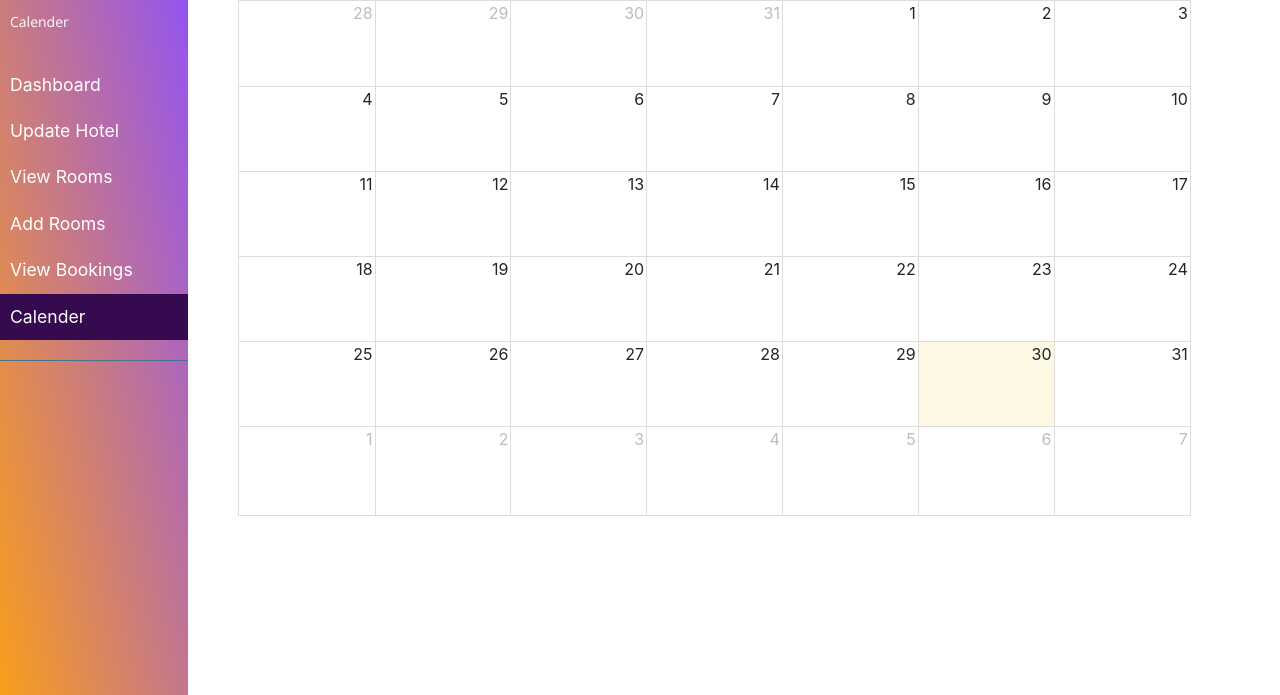
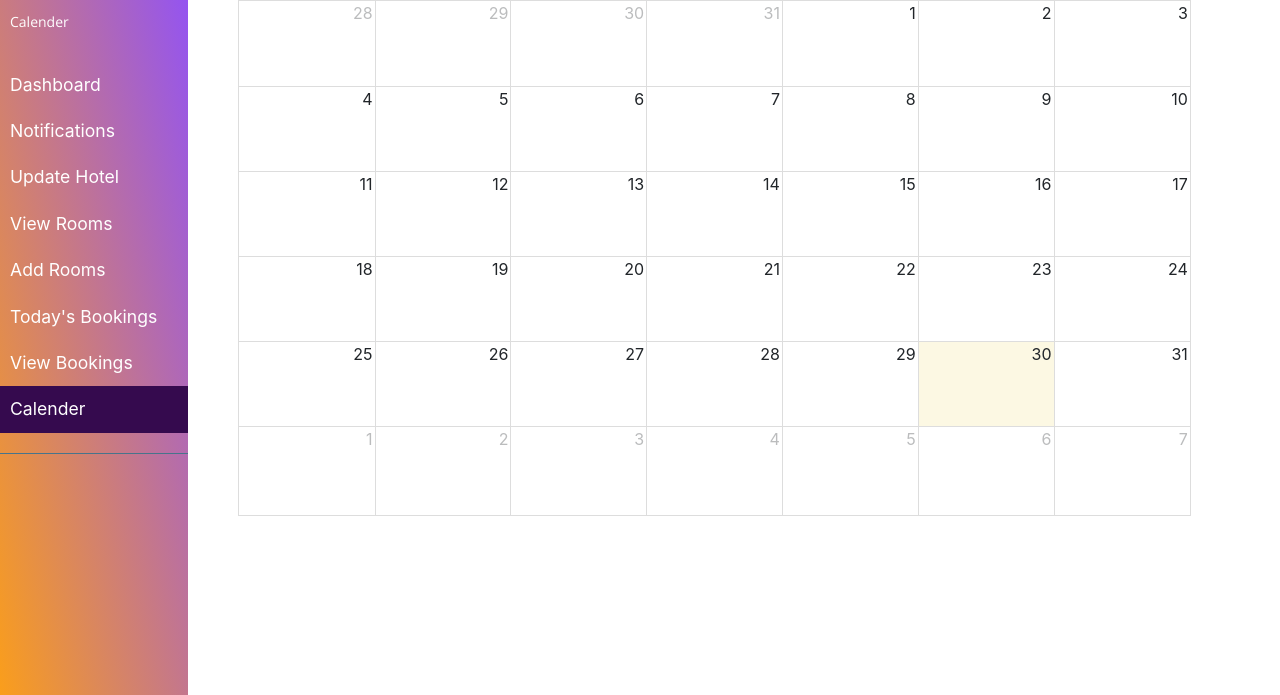
Before and after one commit to iamsanjaymalakar/HotelFlight, a Django app: template HotelFlight/HotelFlight/templates/adminpanel/hotelAdminCalender.html in a window 1280 px wide. Shown: the part 300-995 px from the top of the page. Run offline with Django 3.2, Linux system fonts and the light colour scheme; the template is opened without the code that fills it: most values are stand-ins (such as "Sample title", 1, 10 or a date in 2020); some libraries are stand-ins or nearby versions.

Commit message:
Added links in HotelAdmin UI

```diff
--- a/HotelFlight/HotelFlight/templates/adminpanel/hotelAdminAddRoom.html
+++ b/HotelFlight/HotelFlight/templates/adminpanel/hotelAdminAddRoom.html
@@ -51,6 +51,9 @@
                             </li>
                             <li class="active">
                                 <a href="{% url 'hotelAdminAddRoom' %}">Add Rooms</a>
+                            </li>
+                            <li>
+                                <a href="{% url 'hotelAdminBookingsToday' %}">Today's Bookings</a>
                             </li>
                             <li>
                                 <a href="{% url 'hotelAdminBookings' %}">View Bookings</a>
--- a/HotelFlight/HotelFlight/templates/adminpanel/hotelAdminBookings.html
+++ b/HotelFlight/HotelFlight/templates/adminpanel/hotelAdminBookings.html
@@ -70,6 +70,9 @@
                             <p>Bookings</p>
                             <li>
                                 <a href="{% url 'hotelAdminDash' %}">Dashboard</a>
+                            </li>
+                            <li>
+                                <a href="{% url 'hotelAdminNotifications' %}">Notifications</a>
                             </li>
                             <li>
                                 <a href="{% url 'hotelAdminUpdate' %}">Update Hotel</a>
--- a/HotelFlight/HotelFlight/templates/adminpanel/hotelAdminBookingsToday.html
+++ b/HotelFlight/HotelFlight/templates/adminpanel/hotelAdminBookingsToday.html
@@ -72,6 +72,9 @@
                                 <a href="{% url 'hotelAdminDash' %}">Dashboard</a>
                             </li>
                             <li>
+                                <a href="{% url 'hotelAdminNotifications' %}">Notifications</a>
+                            </li>
+                            <li>
                                 <a href="{% url 'hotelAdminUpdate' %}">Update Hotel</a>
                             </li>
                             <li>
@@ -81,6 +84,9 @@
                                 <a href="{% url 'hotelAdminAddRoom' %}">Add Rooms</a>
                             </li>
                             <li class="active">
+                                <a href="{% url 'hotelAdminBookingsToday' %}">Today's Bookings</a>
+                            </li>
+                            <li>
                                 <a href="{% url 'hotelAdminBookings' %}">View Bookings</a>
                             </li>
                             <li>
--- a/HotelFlight/HotelFlight/templates/adminpanel/hotelAdminCalender.html
+++ b/HotelFlight/HotelFlight/templates/adminpanel/hotelAdminCalender.html
@@ -50,6 +50,9 @@
                                 <a href="{% url 'hotelAdminDash' %}">Dashboard</a>
                             </li>
                             <li>
+                                <a href="{% url 'hotelAdminNotifications' %}">Notifications</a>
+                            </li>
+                            <li>
                                 <a href="{% url 'hotelAdminUpdate' %}">Update Hotel</a>
                             </li>
                             <li>
@@ -57,6 +60,9 @@
                             </li>
                             <li>
                                 <a href="{% url 'hotelAdminAddRoom' %}">Add Rooms</a>
+                            </li>
+                            <li>
+                                <a href="{% url 'hotelAdminBookingsToday' %}">Today's Bookings</a>
                             </li>
                             <li>
                                 <a href="{% url 'hotelAdminBookings' %}">View Bookings</a>
--- a/HotelFlight/HotelFlight/templates/adminpanel/hotelAdminDash.html
+++ b/HotelFlight/HotelFlight/templates/adminpanel/hotelAdminDash.html
@@ -79,7 +79,13 @@
                                 <a href="{% url 'hotelAdminAddRoom' %}">Add Rooms</a>
                             </li>
                             <li>
+                                <a href="{% url 'hotelAdminBookingsToday' %}">Today's Bookings</a>
+                            </li>
+                            <li>
                                 <a href="{% url 'hotelAdminBookings' %}">View Bookings</a>
+                            </li>
+                            <li>
+                                <a href="{% url 'hotelAdminCalender' %}">Calender</a>
                             </li>
                         </ul>
                     </nav>
--- a/HotelFlight/HotelFlight/templates/adminpanel/hotelAdminRoomSingle.html
+++ b/HotelFlight/HotelFlight/templates/adminpanel/hotelAdminRoomSingle.html
@@ -44,6 +44,9 @@
                             <li>
                                 <a href="{% url 'hotelAdminDash' %}">Dashboard</a>
                             </li>
+                            <li>
+                                <a href="{% url 'hotelAdminNotifications' %}">Notifications</a>
+                            </li>
                             <li class="">
                                 <a href="{% url 'hotelAdminUpdate' %}">Update Hotel</a>
                             </li>
@@ -52,6 +55,9 @@
                             </li>
                             <li>
                                 <a href="{% url 'hotelAdminAddRoom' %}">Add Room</a>
+                            </li>
+                            <li>
+                                <a href="{% url 'hotelAdminBookingsToday' %}">Today's Bookings</a>
                             </li>
                             <li>
                                 <a href="{% url 'hotelAdminBookings' %}">View Bookings</a>
--- a/HotelFlight/HotelFlight/templates/adminpanel/hotelAdminRooms.html
+++ b/HotelFlight/HotelFlight/templates/adminpanel/hotelAdminRooms.html
@@ -72,6 +72,9 @@
                                 <a href="{% url 'hotelAdminDash' %}">Dashboard</a>
                             </li>
                             <li>
+                                <a href="{% url 'hotelAdminNotifications' %}">Notifications</a>
+                            </li>
+                            <li>
                                 <a href="{% url 'hotelAdminUpdate' %}">Update Hotel</a>
                             </li>
                             <li class="active">
@@ -79,6 +82,9 @@
                             </li>
                             <li>
                                 <a href="{% url 'hotelAdminAddRoom' %}">Add Rooms</a>
+                            </li>
+                            <li>
+                                <a href="{% url 'hotelAdminBookingsToday' %}">Today's Bookings</a>
                             </li>
                             <li>
                                 <a href="{% url 'hotelAdminBookings' %}">View Bookings</a>
--- a/HotelFlight/HotelFlight/templates/adminpanel/hotelAdminUpdate.html
+++ b/HotelFlight/HotelFlight/templates/adminpanel/hotelAdminUpdate.html
@@ -44,6 +44,9 @@
                             <li>
                                 <a href="{% url 'hotelAdminDash' %}">Dashboard</a>
                             </li>
+                            <li>
+                                <a href="{% url 'hotelAdminNotifications' %}">Notifications</a>
+                            </li>
                             <li class="active">
                                 <a href="{% url 'hotelAdminUpdate' %}">Update Hotel</a>
                             </li>
@@ -52,6 +55,9 @@
                             </li>
                             <li>
                                 <a href="{% url 'hotelAdminAddRoom' %}">Add Rooms</a>
+                            </li>
+                            <li>
+                                <a href="{% url 'hotelAdminBookingsToday' %}">Today's Bookings</a>
                             </li>
                             <li>
                                 <a href="{% url 'hotelAdminBookings' %}">View Bookings</a>
--- a/HotelFlight/HotelFlight/templates/adminpanel/hotelNotifications.html
+++ b/HotelFlight/HotelFlight/templates/adminpanel/hotelNotifications.html
@@ -62,7 +62,13 @@
                                 <a href="{% url 'hotelAdminAddRoom' %}">Add Rooms</a>
                             </li>
                             <li>
+                                <a href="{% url 'hotelAdminBookingsToday' %}">Today's Bookings</a>
+                            </li>
+                            <li>
                                 <a href="{% url 'hotelAdminBookings' %}">View Bookings</a>
+                            </li>
+                            <li>
+                                <a href="{% url 'hotelAdminCalender' %}">Calender</a>
                             </li>
                         </ul>
                     </nav>
```
Also changed, not shown: HotelFlight/db.sqlite3.
